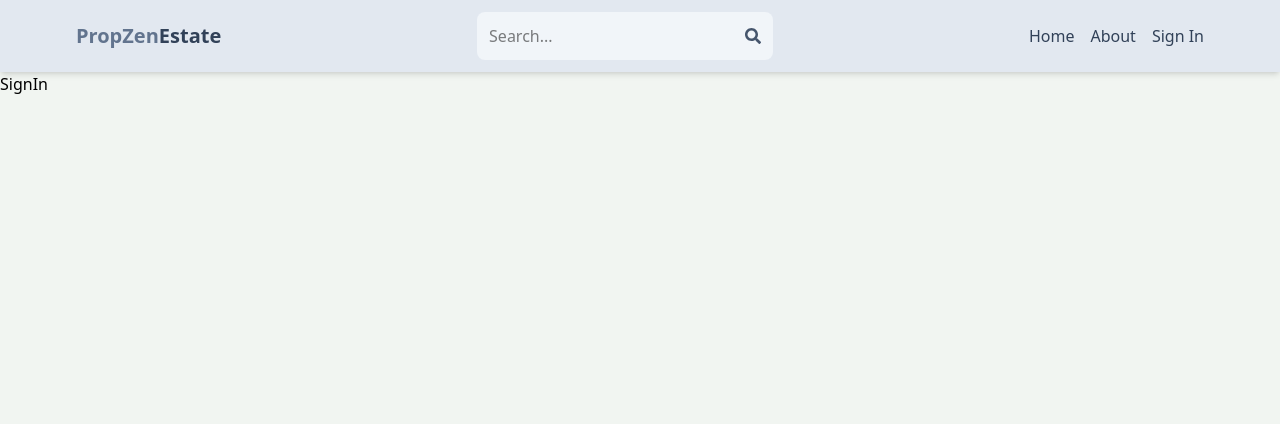
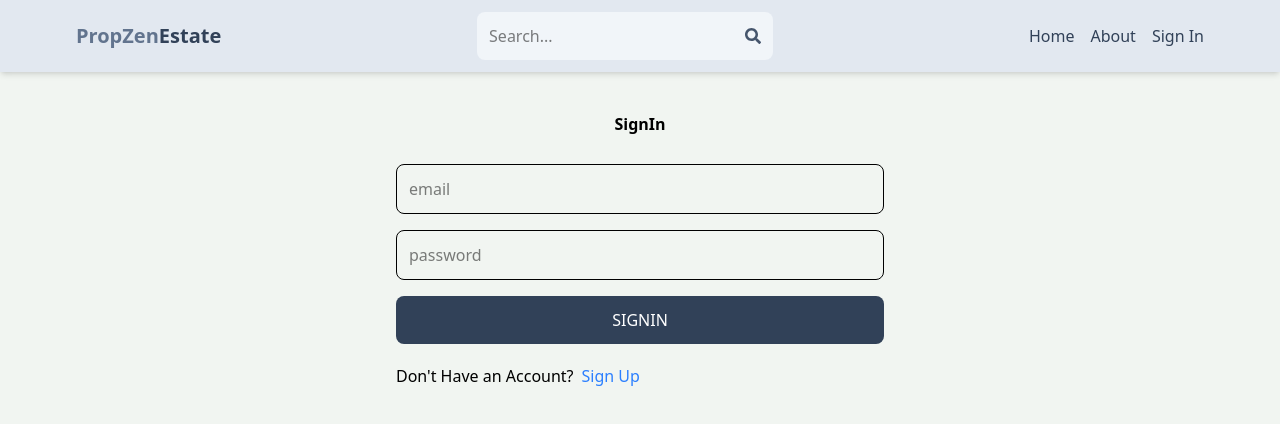
Before and after one commit to abhinandan0245/mern-estate, a React (Vite) app in the folder client/: page /sign-in in a window 1280 px wide. Shown: the top 424 px of the page. Built offline with nearby package versions, Linux system fonts and the light colour scheme.

Commit message:
signin page complete

```diff
--- a/client/src/pages/SignIn.jsx
+++ b/client/src/pages/SignIn.jsx
@@ -1,7 +1,87 @@
-import React from 'react'
+import React, { useState } from 'react'
+import {Link , useNavigate} from 'react-router-dom'
 
 export default function SignIn() {
+  const [formData , setFormData] = useState({})
+  const [error,  setError] = useState(null)
+  const [loading , setLoading] = useState(false);
+  const navigate = useNavigate();
+
+  const handleChange = (e) => {
+    setFormData({
+      ...formData ,
+      [e.target.id] : e.target.value,
+    });
+  };
+
+  const handleSubmit = async (e) => {
+    e.preventDefault();
+
+    try {
+       setLoading(true)
+    const res = await fetch("/api/auth/signin", {
+      method: "POST",
+      headers: {
+        "Content-Type": "application/json",
+      },
+      body: JSON.stringify(formData),
+    });
+    const data = await res.json();
+    console.log(data);
+    if(data.success === false){
+      setLoading(false);
+      setError(data.message);
+      return;
+    }
+    setLoading(false);
+    setError(null)
+    navigate('/')
+    } catch (error) {
+      setLoading(false)
+      setError(error.message)
+    }
+
+  }
+
+
   return (
-    <div>SignIn</div>
-  )
+    <div className="p-3 max-w-lg mx-auto">
+      <h1 className="text3xl text-center font-semibold my-7">SignIn</h1>
+
+      <form onSubmit={handleSubmit} className="flex flex-col gap-4">
+
+        <input
+          type="email"
+          name=""
+          id="email"
+          onChange={handleChange}
+          className="border p-3 rounded-lg "
+          placeholder="email"
+        />
+        <input
+          type="password"
+          name=""
+          id="password"
+          onChange={handleChange}
+          className="border p-3 rounded-lg "
+          placeholder="password"
+        />
+
+        <button
+          disabled={loading}
+          type="submit"
+          className="bg-slate-700 text-white p-3 rounded-lg uppercase hover:opacity-95 disabled:opacity-80"
+        >
+          {loading ? "Loading..." : "SignIn"}
+        </button>
+      </form>
+      <div className="flex gap-2 mt-5">
+        <p>Don't Have an Account?</p>
+        <Link to={"/sign-up"}>
+          <span className="text-blue-500">Sign Up</span>
+        </Link>
+      </div>
+      {error && <p className='text-red-500 mt-5'>{error}</p>}
+    </div>
+  );
 }
```
